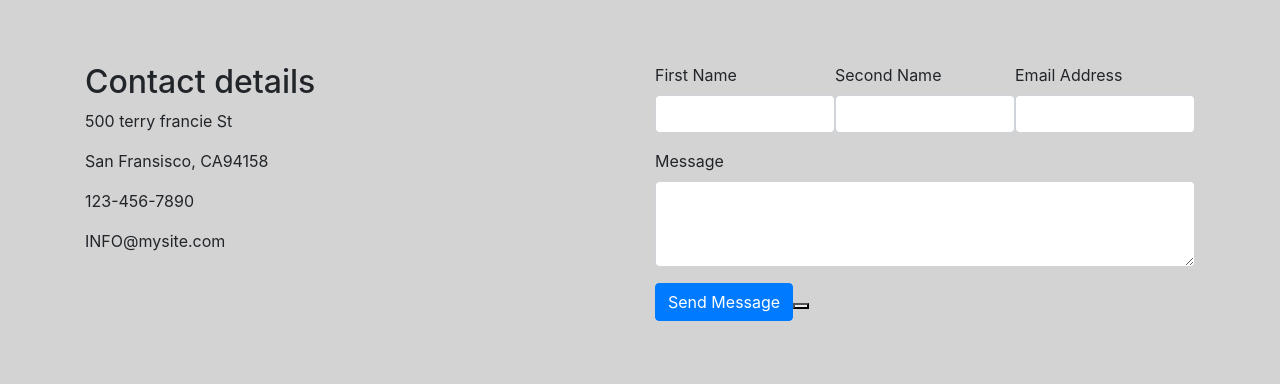
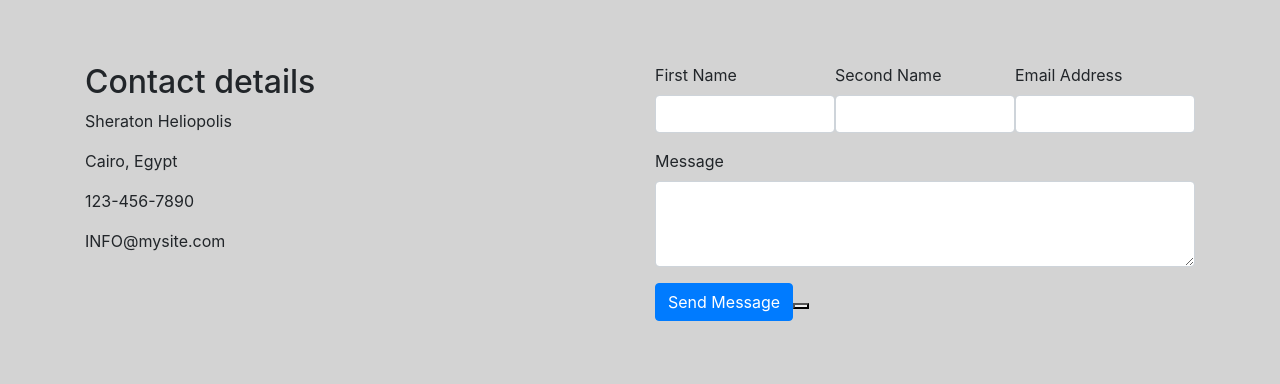
Before and after one commit to alikhaledm/stationary, a PHP site: page /contact.php in a window 1280 px wide. Shown: the part 843-1227 px from the top of the page. Run offline with PHP 8.4, Linux system fonts and the light colour scheme; some libraries are stand-ins or nearby versions.

Commit message:
Update contact.php

```diff
--- a/contact.php
+++ b/contact.php
@@ -45,8 +45,8 @@ include("navbar.php");
       <div class="row">
         <div class="col-md-6">
           <h2>Contact details</h2>
-          <p>500 terry francie St</p>
-          <p>San Fransisco, CA94158</p>
+          <p>Sheraton Heliopolis </p>
+          <p>Cairo, Egypt</p>
           <p>123-456-7890</p>
           <p>INFO@mysite.com</p>
         </div>
```
